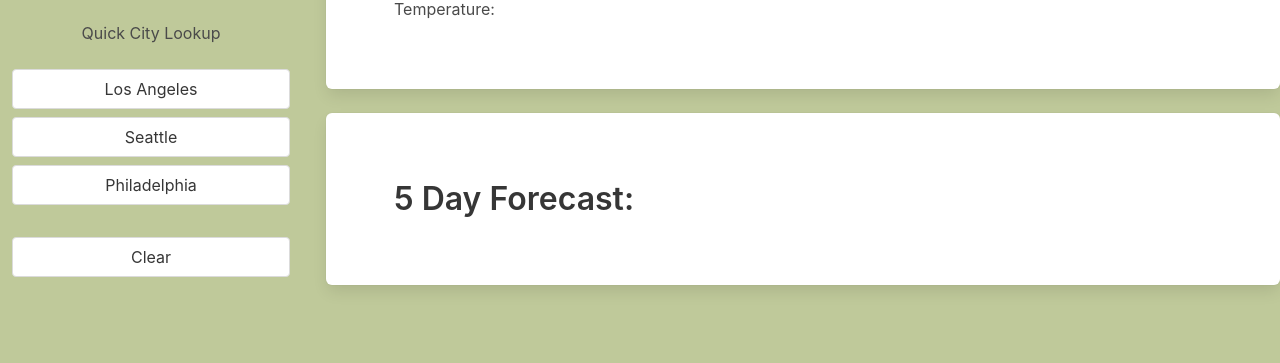
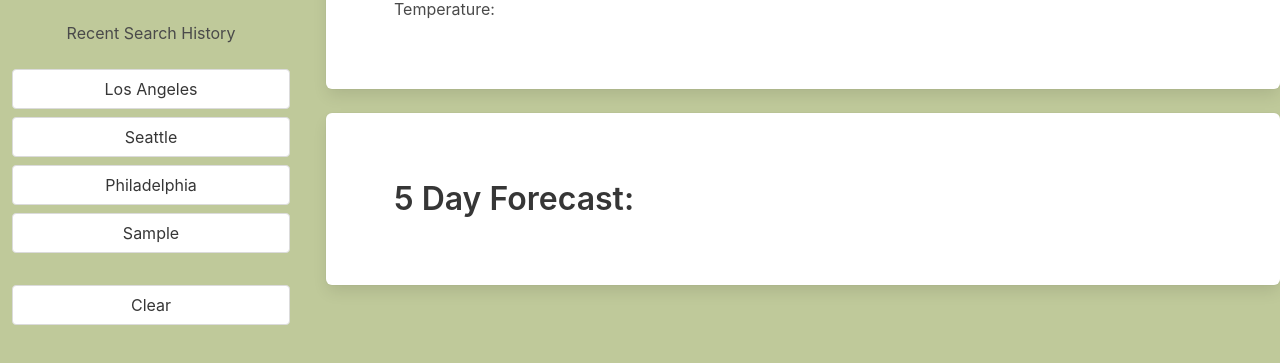
Before and after one commit to jenjen0219/weather-dashboard, a plain HTML site: page index.html in a window 1280 px wide. Both pictures are taken after typing "Sample" into the empty fields and a click on the button "Search". Shown: the part 251-614 px from the top of the page. Drawn offline with nearby package versions, Linux system fonts and the light colour scheme; no server answers.

Commit message:
have started the function to add a button to the recent search history so far it is appearing within the section it is meant to be in but it is not logged in within localstorage and will not produce the weather results when selected

```diff
--- a/assets/js/script.js
+++ b/assets/js/script.js
@@ -8,10 +8,8 @@ var weatherIconDescription = document.getElementById('weatherIconDescription');
 var tempEl = document.getElementById('tempEl');
 var forecastCardParent = document.getElementById('forecast-cards');
 var userSearchHistory = JSON.parse(localStorage.getItem('history')) || [];
-
+var recentSearchBtn = document.getElementById('recentSearchButtons');
 const fiveDayObject = [];
-// var queryURLForecast = "http://api.openweathermap.org/data/2.5/forecast?q=" + city + "&appid=" + APIKey;
-
 
 // target form elements
 var searchFormBtn = document.getElementById("searchCityEl")
@@ -19,10 +17,9 @@ var userInput = document.getElementById('cityName');
 
 function handleUserInput(event) {
     console.log('submit');
-    event.preventDefault()
-    getLatAndLon(userInput.value)
-
-    //getOneCallWeather(userInput.value)
+    event.preventDefault();
+    getLatAndLon(userInput.value);
+    createBtns();
 }
 
 
@@ -102,7 +99,7 @@ function fiveDayForecast(lat, lon) {
                 month: '2-digit',
                 day: '2-digit'
             }).replace(/\//g, '-');
-            var cardIconCode = fiveDayObject[i].weather[0].icon;
+            var cardIconCode = `${fiveDayObject[i].weather[0].icon}`;
 
             cardDate.textContent = dateString;
             cardIcon.src = 'https://openweathermap.org/img/wn/' + cardIconCode + '@2x.png'
@@ -118,23 +115,29 @@ function fiveDayForecast(lat, lon) {
             card.appendChild(cardTemp);
             card.appendChild(cardWind);
             forecastCardParent.appendChild(card);
-
         }
-
     })
-
-}
+};
 
 function cityHistory(cityName) {
     userSearchHistory.push(cityName);
     localStorage.setItem('history', JSON.stringify(userSearchHistory));
-    createBtns()
-}
+    // createBtns()
+};
 
 function createBtns() {
-    // run a forloop that will take the length of the userSearch history. Have it create a button for every item inside the array. append that item to the element with the id forecast-cards
+    //so lets think this out, when a user submits their city entry, we need that entry to then become a button within the recent search history column. Of which are being logged into the localStorage. From here, when a button is selected, it should trigger the weather forecast for that specific city. So what im thinking is that the button will contain an object of sorts that will house the lat, lon of the city it corresponds to so that when its selected it has the proper information to trigger the api call.
 
-}
+    const recentSearch = document.createElement('button');
+
+    recentSearch.className = 'button is-fullwidth';
+
+    recentSearch.textContent = userInput.value;
+
+    recentSearchBtn.appendChild(recentSearch);
+
+
+};
 
 
 searchFormBtn.addEventListener('submit', handleUserInput)
--- a/index.html
+++ b/index.html
@@ -37,12 +37,15 @@
 
             <section class="column is-centered buttons m-auto" id="cityHistoryEl">
                 <label style="display:block; text-align: center" class="block " for="cityName">
-                    Quick City Lookup
+                    Recent Search History
                 </label>
                 <button class="button is-fullwidth" class="searchButton"> Los Angeles </button>
 
                 <button class="button is-fullwidth" class=" searchButton"> Seattle </button>
                 <button class="button is-fullwidth" class="searchButton"> Philadelphia </button>
+
+                <div id="recentSearchButtons"></div>
+
             </section>
 
             <section class="column is-centered buttons m-auto flex-end">
@@ -97,7 +100,7 @@
 
     <!-- for the search bar i am going to need a title, input box, and then a button -->
 
-    <script src="./assets/js/script.js"></script>
+                        <script src="./assets/js/script.js"></script>
 </body>
 
 </html>
```
